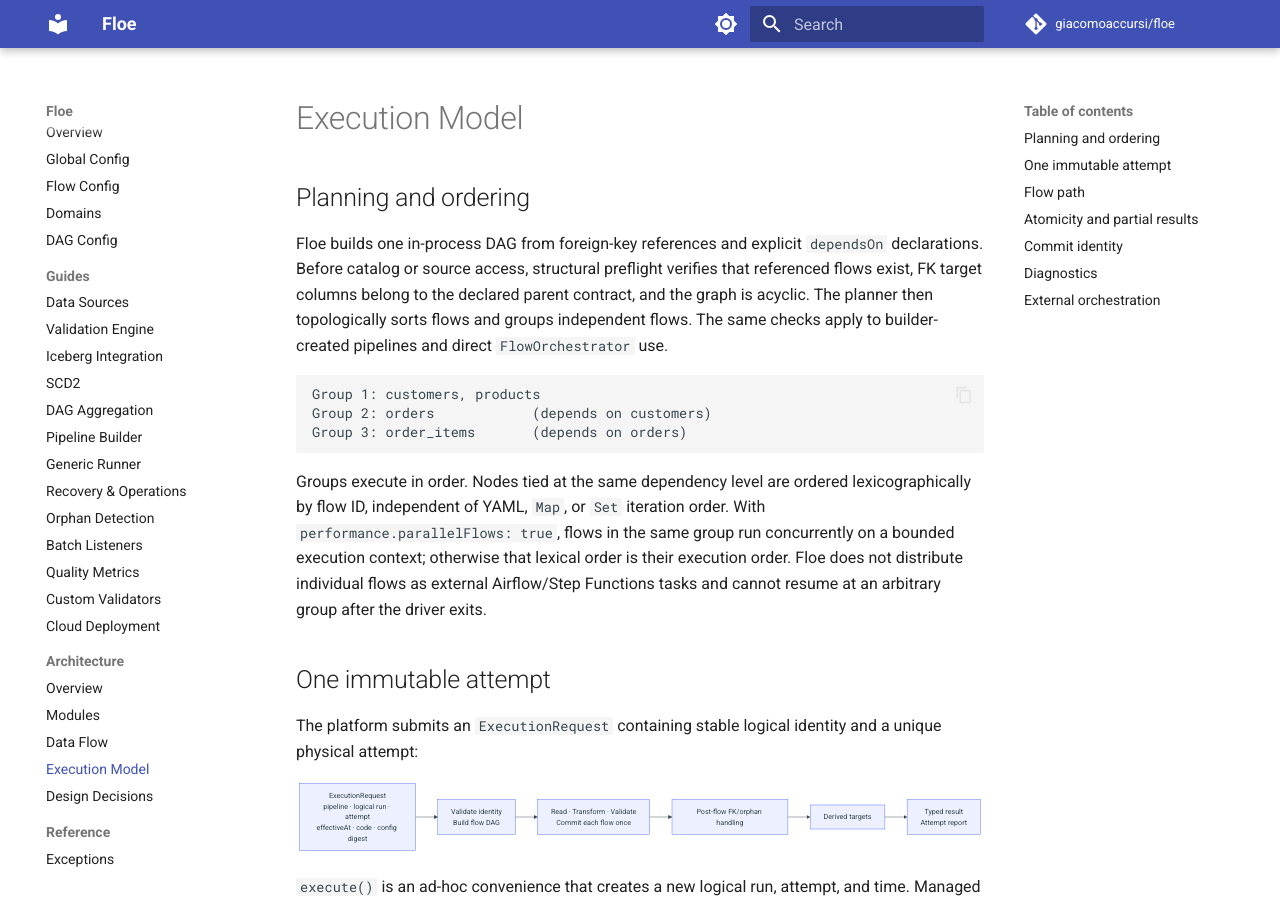
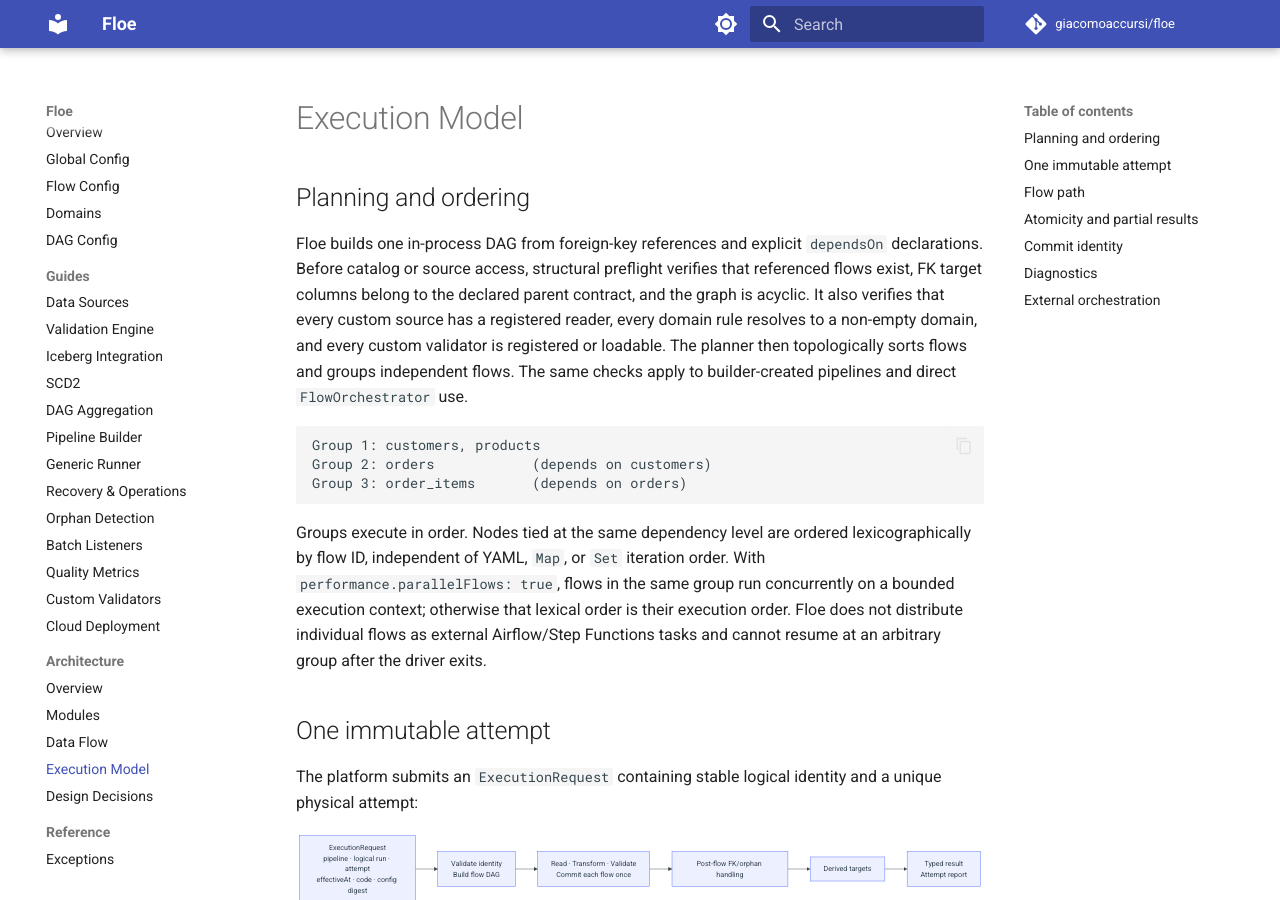
Before and after one commit to giacomoaccursi/Floe, an MkDocs documentation site: the page built from site-docs/architecture/execution-model.md, in a window 1280 px wide and 900 px high. Built offline with MkDocs 1.6.1 and Material for MkDocs 9.7.7, drawn with Linux system fonts in a browser that asks for light colours; comment, search, counter and statistics services are not loaded.

Commit message:
docs: document executable preflight

````diff
--- a/site-docs/architecture/execution-model.md
+++ b/site-docs/architecture/execution-model.md
@@ -2,7 +2,7 @@
 
 ## Planning and ordering
 
-Floe builds one in-process DAG from foreign-key references and explicit `dependsOn` declarations. Before catalog or source access, structural preflight verifies that referenced flows exist, FK target columns belong to the declared parent contract, and the graph is acyclic. The planner then topologically sorts flows and groups independent flows. The same checks apply to builder-created pipelines and direct `FlowOrchestrator` use.
+Floe builds one in-process DAG from foreign-key references and explicit `dependsOn` declarations. Before catalog or source access, structural preflight verifies that referenced flows exist, FK target columns belong to the declared parent contract, and the graph is acyclic. It also verifies that every custom source has a registered reader, every domain rule resolves to a non-empty domain, and every custom validator is registered or loadable. The planner then topologically sorts flows and groups independent flows. The same checks apply to builder-created pipelines and direct `FlowOrchestrator` use.
 
 ```
 Group 1: customers, products
````
